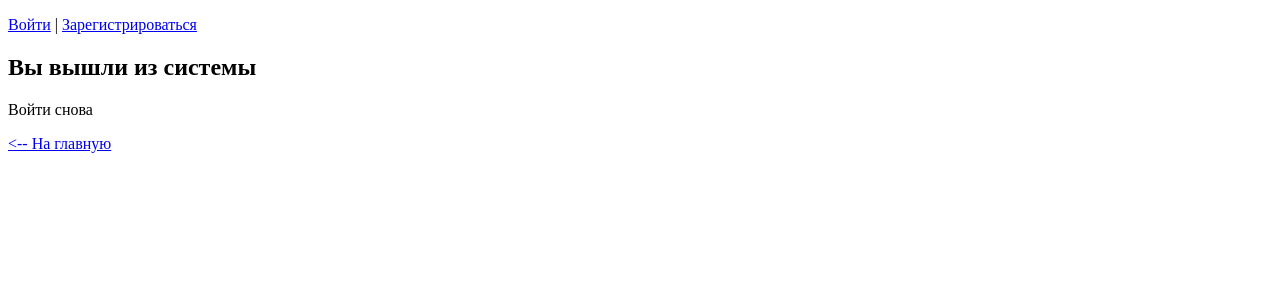
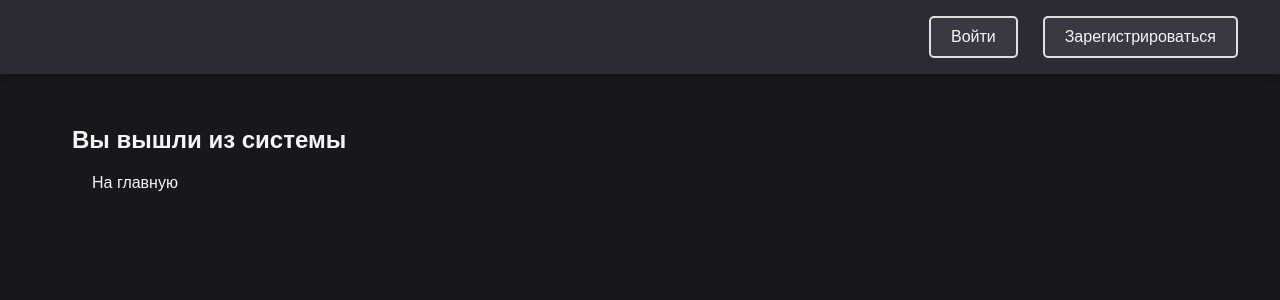
Before and after one commit to matrix192/mydjangoproject, a Django app: template autoshop/common/templates/registration/logout.html in a window 1280 px wide. Shown: the top 300 px of the page. Run offline with Django 3.2, Linux system fonts and the light colour scheme; the template is opened without the code that fills it, so the values that code supplies are empty.

Commit message:
some-updates2

```diff
--- /dev/null
+++ b/autoshop/buycars/static/buycars/css/base.css
@@ -0,0 +1,113 @@
+/* Основные стили */
+body {
+    background-color: #18171C;
+    color: #F5F5F5;
+    font-family: 'Arial', sans-serif;
+    margin: 0;
+    padding: 0;
+    min-height: 100vh;
+    display: flex;
+    flex-direction: column;
+}
+
+/* Шапка */
+header {
+    background-color: #2C2B33;
+    padding: 1rem 2rem;
+    box-shadow: 0 2px 10px rgba(0, 0, 0, 0.3);
+}
+
+nav {
+    display: flex;
+    justify-content: flex-end;
+    align-items: center;
+}
+
+nav p {
+    margin: 0;
+    font-size: 1.1rem;
+}
+
+/* Ссылки */
+a {
+    color: #F5F5F5;
+    text-decoration: none;
+    transition: color 0.3s ease;
+    margin: 0 10px;
+    padding: 5px 10px;
+    border-radius: 4px;
+}
+
+a:hover {
+    color: #E0E0E0;
+    background-color: #3A3942;
+}
+
+/* Основное содержимое */
+main {
+    flex: 1;
+    padding: 2rem;
+    max-width: 1200px;
+    margin: 0 auto;
+    width: 100%;
+    box-sizing: border-box;
+}
+
+/* Списки */
+ul {
+    list-style-type: none;
+    padding: 0;
+    margin: 0;
+}
+
+li {
+    margin-bottom: 1rem;
+}
+
+/* Кнопки */
+.btn {
+    text-decoration: none;
+    color: #F5F5F5; /* Светлый текст */
+    background-color: #3A3942; /* Темно-серый фон */
+    padding: 10px 20px;
+    border: 2px solid #E0E0E0; /* Светлая рамка */
+    border-radius: 5px;
+    font-size: 1rem;
+    transition: background-color 0.3s, color 0.3s;
+    display: inline-block;
+}
+
+.btn:hover {
+    background-color: #E0E0E0; /* Светлый фон при наведении */
+    color: #18171C; /* Темный текст при наведении */
+}
+
+/* Сообщения (если будете добавлять) */
+.messages {
+    padding: 1rem;
+    margin: 1rem 0;
+    border-radius: 4px;
+}
+
+/* Подвал (можете добавить позже) */
+footer {
+    background-color: #2C2B33;
+    padding: 1rem;
+    text-align: center;
+    margin-top: auto;
+}
+
+/* Адаптивность */
+@media (max-width: 768px) {
+    nav {
+        justify-content: center;
+    }
+
+    nav p {
+        font-size: 0.9rem;
+    }
+
+    main {
+        padding: 1rem;
+    }
+}
--- a/autoshop/buycars/static/buycars/css/stylecars.css
+++ b/autoshop/buycars/static/buycars/css/stylecars.css
@@ -35,7 +35,7 @@ select {
     margin-right: 10px;
 }
 
-button {
+.btn {
     padding: 8px 16px;
     background-color: #F5F5F5; /* Светлый фон */
     color: #18171C; /* Темный текст */
@@ -44,7 +44,7 @@ button {
     cursor: pointer;
 }
 
-button:hover {
+.btn:hover {
     background-color: #E0E0E0; /* Светло-серый при наведении */
 }
 
--- a/autoshop/buycars/templates/buycars/cars.html
+++ b/autoshop/buycars/templates/buycars/cars.html
@@ -11,7 +11,7 @@
 <body>
     <h1>Список доступных автомобилей:</h1>
     {% if request.user.is_authenticated %}
-        <a href="{%url 'buycars:favorite_list_cars' %}" class="btn" type='car'>Список избранных автоомбилей</a>
+        <a href="{%url 'buycars:favorite_list_cars' %}" class="btn-back" type='car'>Список избранных автоомбилей</a>
     {% endif %}
 
     <form method="get" action="{% url 'buycars:car_list' %}" class="sort-form">
--- a/autoshop/buycars/templates/buycars/moto.html
+++ b/autoshop/buycars/templates/buycars/moto.html
@@ -12,7 +12,7 @@
     <h1>Список доступных мотоциклов:</h1>
 
     {% if request.user.is_authenticated %}
-        <a href="{%url 'buycars:favorite_list_moto' %}" class="btn">Список избранных мотоциклов</a>
+        <a href="{%url 'buycars:favorite_list_moto' %}" class="btn-back">Список избранных мотоциклов</a>
     {% endif %}
 
     <form method="get" action="{% url 'buycars:two_wheels' %}" class='sort-form'>
--- a/autoshop/common/templates/registration/base.html
+++ b/autoshop/common/templates/registration/base.html
@@ -1,17 +1,22 @@
+{% load static %}
 <!DOCTYPE html>
 <html lang="en">
 <head>
     <meta charset="UTF-8">
     <meta name="viewport" content="width=device-width, initial-scale=1.0">
     <title>{% block title %}Autoshop{% endblock %}</title>
+    <link rel="stylesheet" href="{% static 'buycars/css/base.css' %}">
 </head>
 <body>
     <header>
         <nav>
             {% if user.is_authenticated %}
-                <p>Привет, {{ user.username }}! <a href="{% url 'logout_view' %}">Выйти</a></p>
+                <p>Привет, {{ user.username }}! <a href="{% url 'logout_view' %}" class="btn">Выйти</a></p>
             {% else %}
-                <p><a href="{% url 'login' %}">Войти</a> | <a href="{% url 'signup' %}">Зарегистрироваться</a></p>
+                <p>
+                    <a href="{% url 'login' %}" class="btn">Войти</a>
+                    <a href="{% url 'signup' %}" class="btn">Зарегистрироваться</a>
+                </p>
             {% endif %}
         </nav>
     </header>
--- a/autoshop/common/templates/registration/favorite_list.html
+++ b/autoshop/common/templates/registration/favorite_list.html
@@ -14,11 +14,11 @@
          - <a href ="
             {% if type == 'car' %}
                 {% url 'buycars:toggle_favorite_c' favorite.car.id %}
-            {% elif type == 'moto' %}
+            {% else %}
                 {% url 'buycars:toggle_favorite_m' favorite.moto.id %}
             {% endif %}" class="btn">
-            Удалить из избранного </p>
-        </a>
+            Удалить из избранного </a></p>
+
     </div>
     {% empty %}
     <p>У вас пока нет избранных {% if type == 'car' %}автомобилей{% else %}мотоциклов{% endif %}.</p>
--- a/autoshop/common/templates/registration/login.html
+++ b/autoshop/common/templates/registration/login.html
@@ -8,6 +8,6 @@
     <button type="submit">Войти</button>
 </form>
 <p>Нет аккаунта? <a href="{% url 'signup' %}">Зарегистрируйтесь</a></p>
-<p><a href="{% url 'password_reset' %}">Забыли пароль?</a></p>
+{% comment %} <p><a href="{% url 'password_reset' %}">Забыли пароль?</a></p> {% endcomment %}
 <p><a href="{% url 'buycars:index_page' %}"><-- На главную</a></p>
 {% endblock %}
--- a/autoshop/common/templates/registration/logout.html
+++ b/autoshop/common/templates/registration/logout.html
@@ -2,7 +2,7 @@
 
 {% block content %}
 <h2>Вы вышли из системы</h2>
-<p><form method="get" action="{% url 'login' %}">Войти снова</p>
+{% comment %} <p><form method="get" action="{% url 'login' %}">Войти снова</p> {% endcomment %}
 
-<p><a href="{% url 'buycars:index_page' %}"><-- На главную</a></p>
+<p><a href="{% url 'buycars:index_page' %}">На главную</a></p>
 {% endblock %}
--- a/autoshop/common/templates/registration/password_change_done.html
+++ /dev/null
@@ -1,6 +0,0 @@
-{% extends "registration/base.html" %}
-
-{% block content %}
-<h2>Пароль успешно изменен</h2>
-<p><a href="{% url 'home' %}">Вернуться на главную</a></p>
-{% endblock %}
--- a/autoshop/common/templates/registration/password_reset_complete.html
+++ /dev/null
@@ -1,6 +0,0 @@
-{% extends "registration/base.html" %}
-
-{% block content %}
-<h2>Пароль успешно изменен</h2>
-<p><a href="{% url 'login' %}">Войдите с новым паролем</a></p>
-{% endblock %}
--- a/autoshop/common/templates/registration/password_reset_done.html
+++ /dev/null
@@ -1,6 +0,0 @@
-{% extends "registration/base.html" %}
-
-{% block content %}
-<h2>Письмо отправлено</h2>
-<p>Проверьте вашу почту и следуйте инструкциям для восстановления пароля.</p>
-{% endblock %}
--- a/autoshop/common/templates/registration/profile.html
+++ b/autoshop/common/templates/registration/profile.html
@@ -8,5 +8,5 @@
 <p><strong>Статус продавца:</strong> {{ profile.is_seller|yesno:"HELL YEAAH,не" }}</p>
 
 <a href="{% url 'edit_profile' %}">Редактировать профиль</a>
-<p><a href="{% url 'buycars:index_page' %}"><-- На главную</a></p>
+<p><a href="{% url 'buycars:index_page' %}">На главную</a></p>
 {% endblock %}
--- a/autoshop/common/templates/registration/signup.html
+++ b/autoshop/common/templates/registration/signup.html
@@ -8,5 +8,5 @@
     <button type="submit">Зарегистрироваться</button>
 </form>
 <p>Уже есть аккаунт? <a href="{% url 'login' %}">Войдите</a></p>
-<p><a href="{% url 'buycars:index_page' %}"><-- На главную</a></p>
+<p><a href="{% url 'buycars:index_page' %}">На главную</a></p>
 {% endblock %}
```
Also changed, not shown: autoshop/common/templates/registration/password_change_form.html (deleted, +0 -10 lines), autoshop/common/templates/registration/password_reset_confirm.html (deleted, +0 -10 lines), autoshop/common/templates/registration/password_reset_form.html (deleted, +0 -10 lines), autoshop/common/urls.py (+0 -24 lines), autoshop/db.sqlite3.
